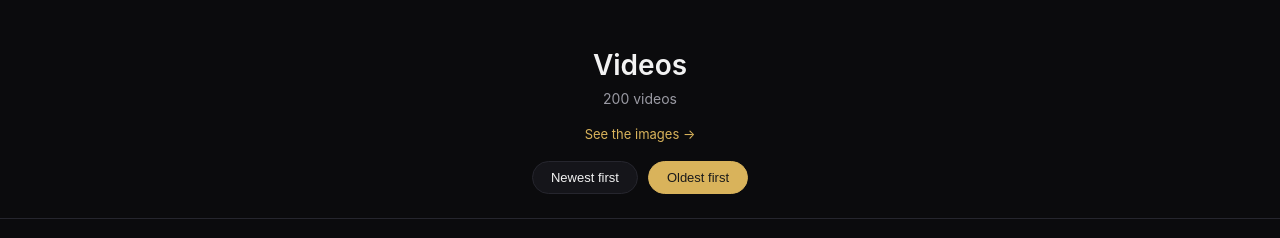
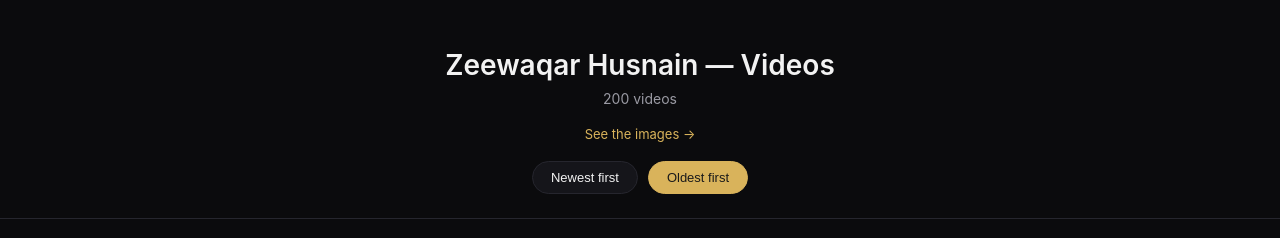
Before and after one commit to zee1973/zee-gallery, a plain HTML site: page index.html in a window 1280 px wide. Shown: the top 238 px of the page. Drawn offline with Linux system fonts and the light colour scheme; animation ran at ten frames a second.

Commit message:
Fix name to Zeewaqar Husnain across both pages
Corrects the site titles and headers from the incorrectly split
'Zee Waqar' to the proper 'Zeewaqar Husnain', and adds the name
to the videos page header.

Co-Authored-By: Claude Sonnet 5 <noreply@anthropic.com>
Claude-Session: https://claude.ai/code/session_01L9k8FsnoVCUumEXnq9eYwj

```diff
--- a/index.html
+++ b/index.html
@@ -3,7 +3,7 @@
 <head>
 <meta charset="UTF-8">
 <meta name="viewport" content="width=device-width, initial-scale=1.0">
-<title>Zee Waqar — Videos</title>
+<title>Zeewaqar Husnain — Videos</title>
 <style>
   :root {
     --bg: #0b0b0d;
@@ -109,7 +109,7 @@
 <body>
 
 <header>
-  <h1>Videos</h1>
+  <h1>Zeewaqar Husnain — Videos</h1>
   <p id="countLabel">Loading…</p>
   <a class="back-link" href="images.html">See the images →</a>
   <div class="controls">
```
Also changed, not shown: images.html (+2 -2 lines).
